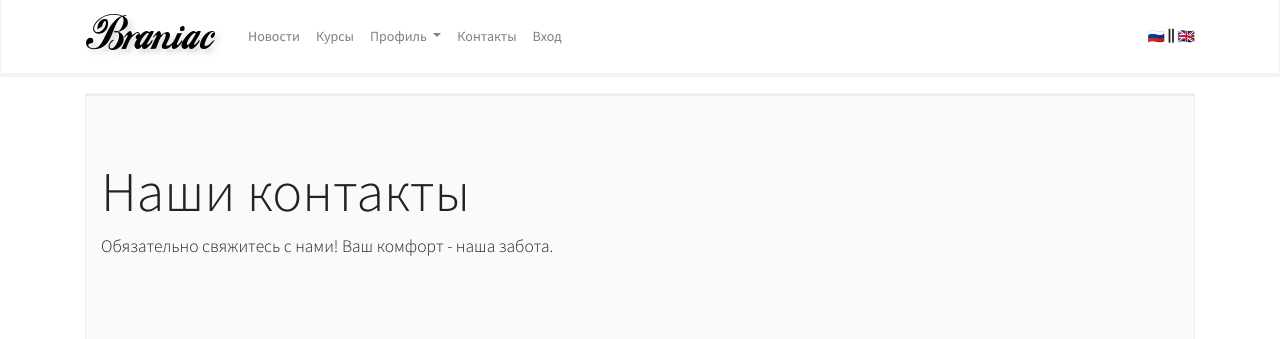
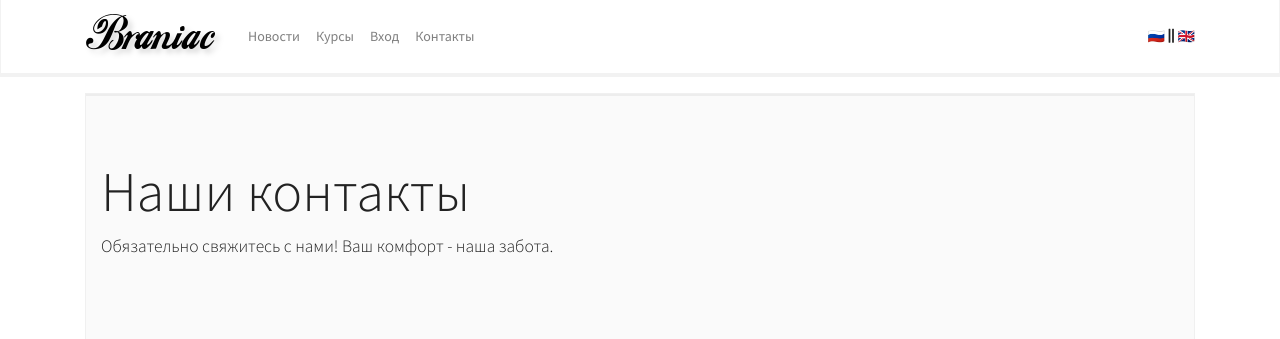
Before and after one commit to Eulampios/django_h, a Django app: page /mainapp/contacts/ in a window 1280 px wide. Shown: the top 339 px of the page. Run offline with Django 4.2, Linux system fonts and the light colour scheme; some libraries are stand-ins or nearby versions.

Commit message:
edit menu

```diff
--- a/mainapp/templates/mainapp/includes/inc_main_menu.html
+++ b/mainapp/templates/mainapp/includes/inc_main_menu.html
@@ -1,4 +1,3 @@
-
 <div class="collapse navbar-collapse" id="navbarSupportedContent">
     <ul class="navbar-nav mr-auto">
         <li class="nav-item {% if request.resolver_match.view_name == 'mainapp:mainapp.views.NewsView' %}active{% endif %} ">
@@ -7,36 +6,32 @@
         <li class="nav-item {% if request.resolver_match.view_name == 'mainapp:mainapp.views.CoursesListView' %}active{% endif %} ">
             <a class="nav-link" href="/mainapp/courses_list">Курсы</a>
         </li>
+        {% if user.is_authenticated %}
             <li class="nav-item dropdown">
                 <a class="nav-link dropdown-toggle" href="#" id="ddProfile" role="button" data-toggle="dropdown"
                    aria-haspopup="true" aria-expanded="false">
                     Профиль
                 </a>
                 <div class="dropdown-menu" aria-labelledby="ddProfile">
-                        <a class="dropdown-item" href="#">Редактировать профиль</a>
+                    <a class="dropdown-item" href="{% url 'authapp:edit' %}">Редактировать профиль</a>
                     <a class="dropdown-item" href="#">Мои курсы</a>
                     <div class="dropdown-divider"></div>
                     <a class="dropdown-item" href="#">Модерация</a>
                     <a class="dropdown-item" href="#">Административный раздел</a>
                     <div class="dropdown-divider"></div>
-                        <a class="dropdown-item" href="#">Выход</a>
+                    <a class="dropdown-item" href="{% url 'authapp:logout' %}">Выход</a>
                 </div>
-                </li>
-                <li class="nav-item ">
-                    <a class="nav-link" href="{% url 'mainapp:contacts' %}">Контакты</a>
-                </li>
-                {% if user.is_authenticated %}
-                <li class="nav-item ">
-                    <a class="nav-link" href="{% url 'authapp:edit' %}">{{ user.first_name|default:user.username }}</a>
-                </li>
-                <li class="nav-item ">
-                    <a class="nav-link" href="{% url 'authapp:logout' %}">Выход</a>
             </li>
         {% else %}
             <li class="nav-item ">
                 <a class="nav-link" href="{% url 'authapp:login' %}">Вход</a>
             </li>
         {% endif %}
+        <li class="nav-item ">
+            <a class="nav-link" href="{% url 'mainapp:contacts' %}">Контакты</a>
+        </li>
+
+
     </ul>
     <span><a href="#">🇷🇺</a> <i class="fas fa-grip-lines-vertical"></i> <a href="#">🇬🇧</a></span>
 </div>
```
Also changed, not shown: db.sqlite3. Lines whose indentation alone changed are shown as unchanged.
